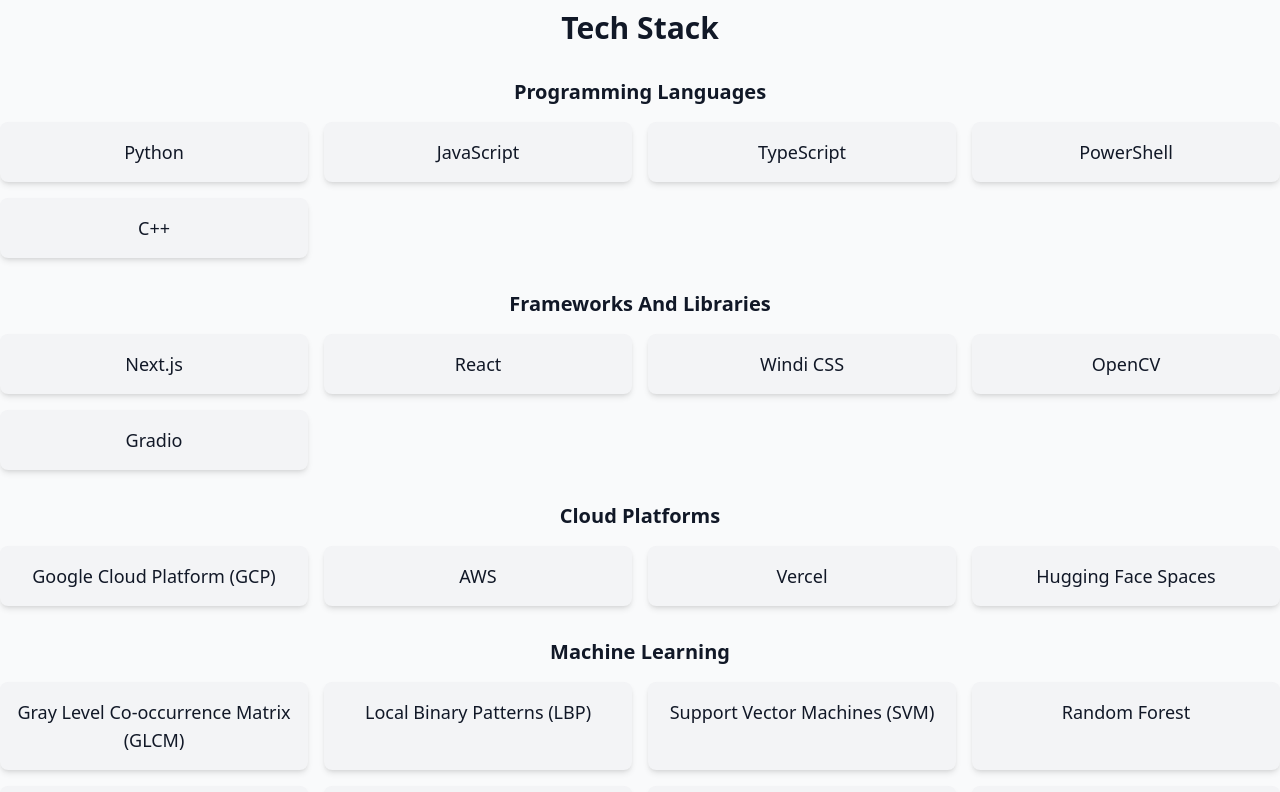
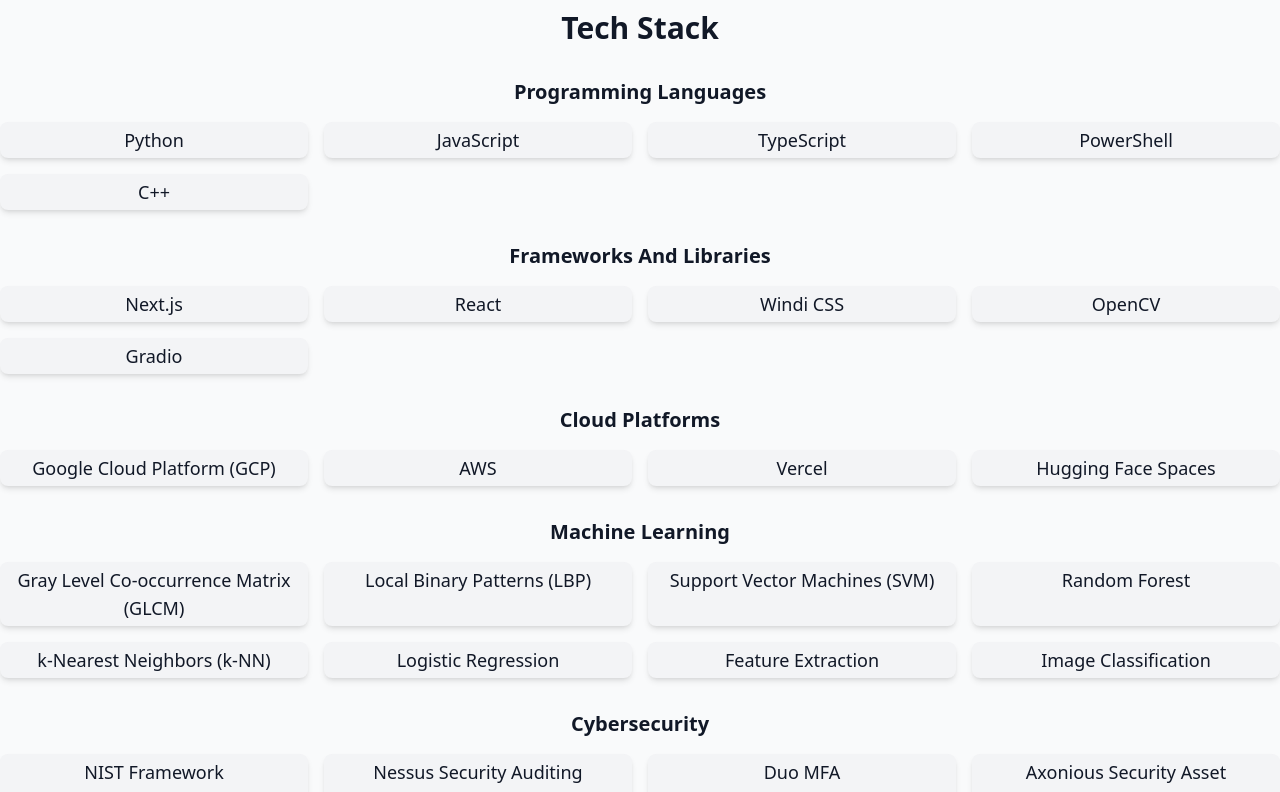
Before and after one commit to pidoko/website, a Next.js app: page / in a window 1280 px wide. Shown: the part 2200-2992 px from the top of the page. Built offline with nearby package versions, Linux system fonts and the light colour scheme.

Commit message:
changed padding around skills font

```diff
--- a/src/components/Skills.tsx
+++ b/src/components/Skills.tsx
@@ -46,7 +46,7 @@
               {skillsArray.map((skill, index) => (
                 <motion.div
                   key={index}
-                  className="p-4 bg-gray-100 dark:bg-gray-800 rounded-lg shadow-md text-center text-lg"
+                  className="p-1 bg-gray-100 dark:bg-gray-800 rounded-lg shadow-md text-center text-lg"
                   whileHover={{ scale: 1.1 }}
                   transition={{ duration: 0.2 }}
                 >
```
